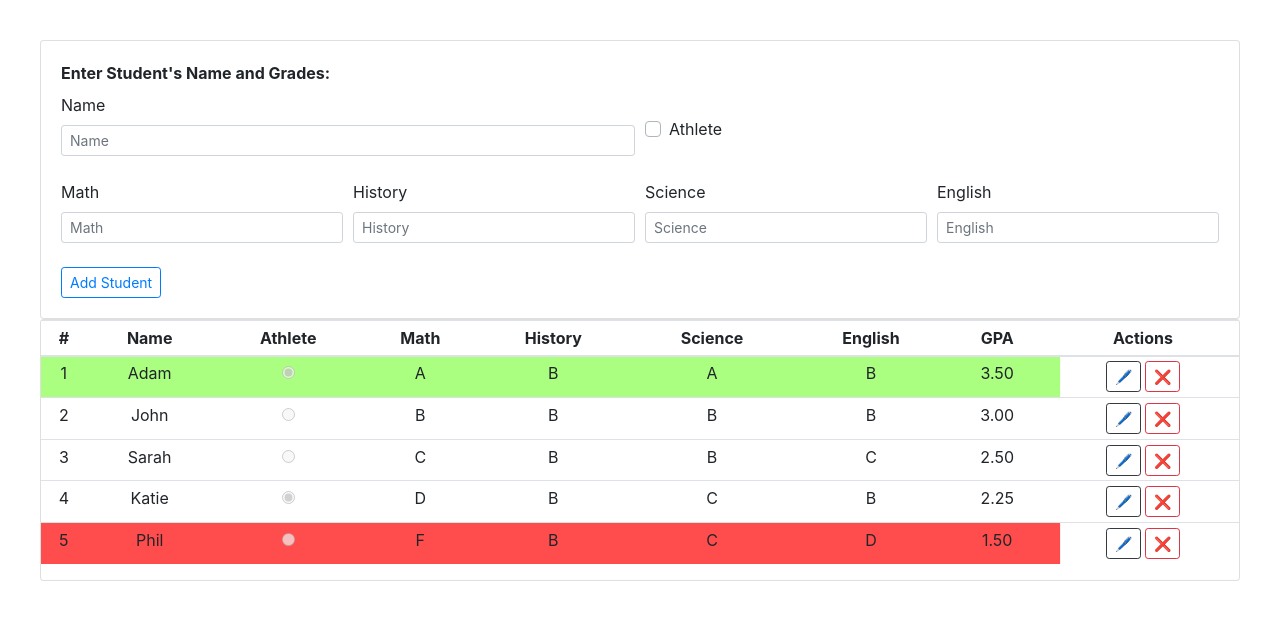
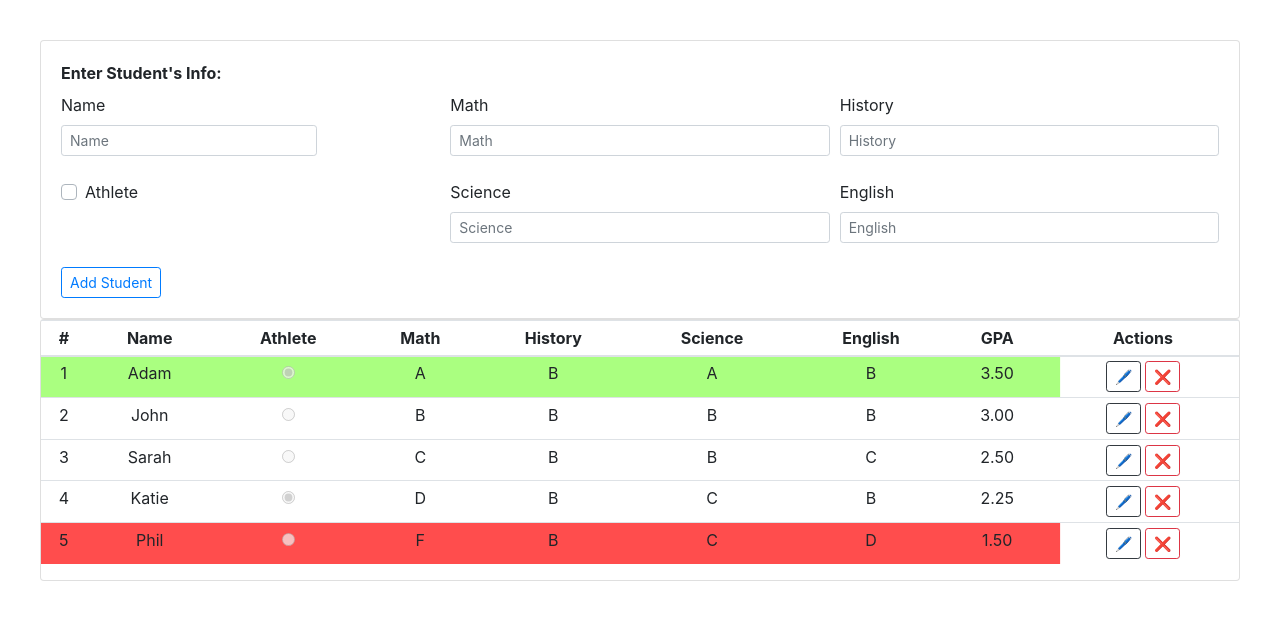
Before and after one commit to tjlyttles/Student-GPA-List, a React (Create React App) app in the folder client/: page / in a window 1280 px wide. Shown: the top 620 px of the page. Built offline with nearby package versions, Linux system fonts and the light colour scheme.

Commit message:
added some ui adjustments

```diff
--- /dev/null
+++ b/client/src/components/DeleteAlert.js
@@ -0,0 +1,27 @@
+import React from "react";
+import Alert from "react-bootstrap/Alert";
+import Button from "react-bootstrap/Button";
+
+const DeleteAlert = ({setShowAlert}) => {
+
+    // const handleDelete = id => {
+    //     console.log("im clicked", id)
+    //     API.deleteStudent(id).catch(err => console.log(err));
+    //   }
+
+  return (
+    <Alert
+      variant="danger"
+      onClose={() => setShowAlert(false)}
+      dismissible
+      style={{ marginBottom: 0 }}
+    >
+      <Alert.Heading>Are you sure you want to delete this student record?</Alert.Heading>
+      <Button className="btn-danger" >
+        Not functioning atm.
+      </Button>
+    </Alert>
+  );
+};
+
+export default DeleteAlert;
--- a/client/src/components/Input.js
+++ b/client/src/components/Input.js
@@ -93,12 +93,13 @@ const Input = () => {
           <Form onSubmit={handleSubmit}>
             <Form.Label style={{ fontWeight: "bold" }}>
               {" "}
-              Enter Student's Name and Grades:
+              Enter Student's Info:
             </Form.Label>
             <Form.Row>
               <Col>
                 <Form.Label>Name</Form.Label>
                 <Form.Control
+                style={{width: "16rem"}}
                   type="text"
                   name="name"
                   value={name || ""}
@@ -107,24 +108,7 @@ const Input = () => {
                   placeholder="Name"
                   required
                 />
-              </Col>
-              <Col>
-                {" "}
-                <br />{" "}
-                <Form.Check
-                  custom
-                  name="athlete"
-                  value={athlete}
-                  onClick={handleAthlete}
-                  type="checkbox"
-                  id="athlete"
-                  label="Athlete"
-                />
-              </Col>
-            </Form.Row>
-            <br />
-            <Form.Row>
-              <Col>
+              </Col><Col>
                 {" "}
                 <Form.Label>Math</Form.Label>
                 <Form.Control
@@ -151,8 +135,19 @@ const Input = () => {
                   placeholder="History"
                   required
                 />
-              </Col>
+              </Col></Form.Row> <br/> <Form.Row>
               <Col>
+
+                <Form.Check
+                  custom
+                  name="athlete"
+                  value={athlete}
+                  onClick={handleAthlete}
+                  type="checkbox"
+                  id="athlete"
+                  label="Athlete"
+                />
+              </Col><Col>
                 {" "}
                 <Form.Label>Science</Form.Label>
                 <Form.Control
@@ -181,7 +176,6 @@ const Input = () => {
                 />
               </Col>
             </Form.Row>
-
             <br />
             <Button type="submit" variant="outline-primary" size="sm">
               Add Student
--- a/client/src/components/TableData.js
+++ b/client/src/components/TableData.js
@@ -1,8 +1,8 @@
-import React from "react";
+import React, { useState, Fragment } from "react";
 import Table from "react-bootstrap/Table";
 import Card from "react-bootstrap/Card";
 import Button from "react-bootstrap/Button";
-import API from '../utils/API'
+import DeleteAlert from "./DeleteAlert";
 
 const greenHighlight = {
   backgroundImage:
@@ -13,9 +13,8 @@ const redHighlight = {
     "linear-gradient(to right, #ff4d4d 0, #ff4d4d 85.1%, transparent 75%)"
 };
 
-
-
 const TableData = ({ students }) => {
+  const [showAlert, setShowAlert] = useState(false);
   const gradeMap = {
     A: 4,
     B: 3,
@@ -32,7 +31,16 @@ const TableData = ({ students }) => {
     }, 0);
   };
 
-  const createRow = (_id, name, athlete, math, history, science, english, grades) => {
+  const createRow = (
+    _id,
+    name,
+    athlete,
+    math,
+    history,
+    science,
+    english,
+    grades
+  ) => {
     const averageGpa = getGpa(grades);
 
     return { _id, name, athlete, math, history, science, english, averageGpa };
@@ -58,15 +66,12 @@ const TableData = ({ students }) => {
     return (prev || 0) < student.averageGpa ? prev : student.averageGpa;
   }, 4);
 
-  const handleDelete = id => {
-    console.log("im clicked", students.data[id])
-    // API.deleteStudent(id).catch(err => console.log(err));
-  }
-
   // console.log(lowest);
   // console.log(highest);
 
   return (
+    <Fragment>
+     {showAlert &&  <DeleteAlert setShowAlert={setShowAlert}/>}
       <Card>
         <div>
           {rows && (
@@ -118,7 +123,11 @@ const TableData = ({ students }) => {
                           🖊
                         </span>
                       </Button>{" "}
-                    <Button onClick={() => handleDelete(row._id)} size="sm" variant="outline-danger">
+                      <Button
+                        onClick={() => setShowAlert(true)}
+                        size="sm"
+                        variant="outline-danger"
+                      >
                         <span role="img" aria-label="edit">
                           ❌
                         </span>
@@ -131,6 +140,7 @@ const TableData = ({ students }) => {
           )}
         </div>
       </Card>
+    </Fragment>
   );
 };
 
```
Lines whose indentation alone changed are shown as unchanged.
